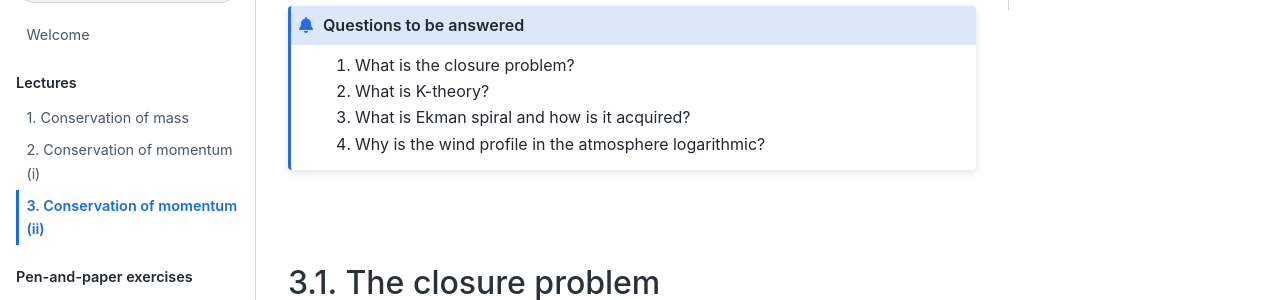
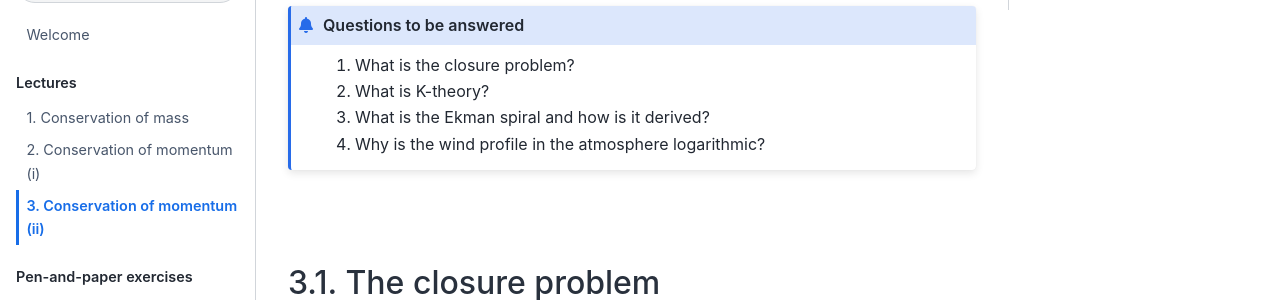
Before and after one commit to boundary-layer-meteo/boundary-layer-meteo.github.io, a Jupyter Book: the page built from lectures/3_momentum_ii.md, in a window 1280 px wide and 900 px high. Shown: the part 137-437 px from the top of the window. Built offline with Jupyter Book 1.0.4 settings and Sphinx 7.4.7 and the Sphinx Book theme 1.1.4, drawn with Linux system fonts in a browser that asks for light colours.

Commit message:
missed a word.

````diff
--- a/lectures/3_momentum_ii.md
+++ b/lectures/3_momentum_ii.md
@@ -3,7 +3,7 @@
 ```{admonition} Questions to be answered
 1. What is the closure problem?
 1. What is K-theory?
-1. What is Ekman spiral and how is it acquired?
+1. What is the Ekman spiral and how is it derived?
 1. Why is the wind profile in the atmosphere logarithmic?
 ```
 
````
